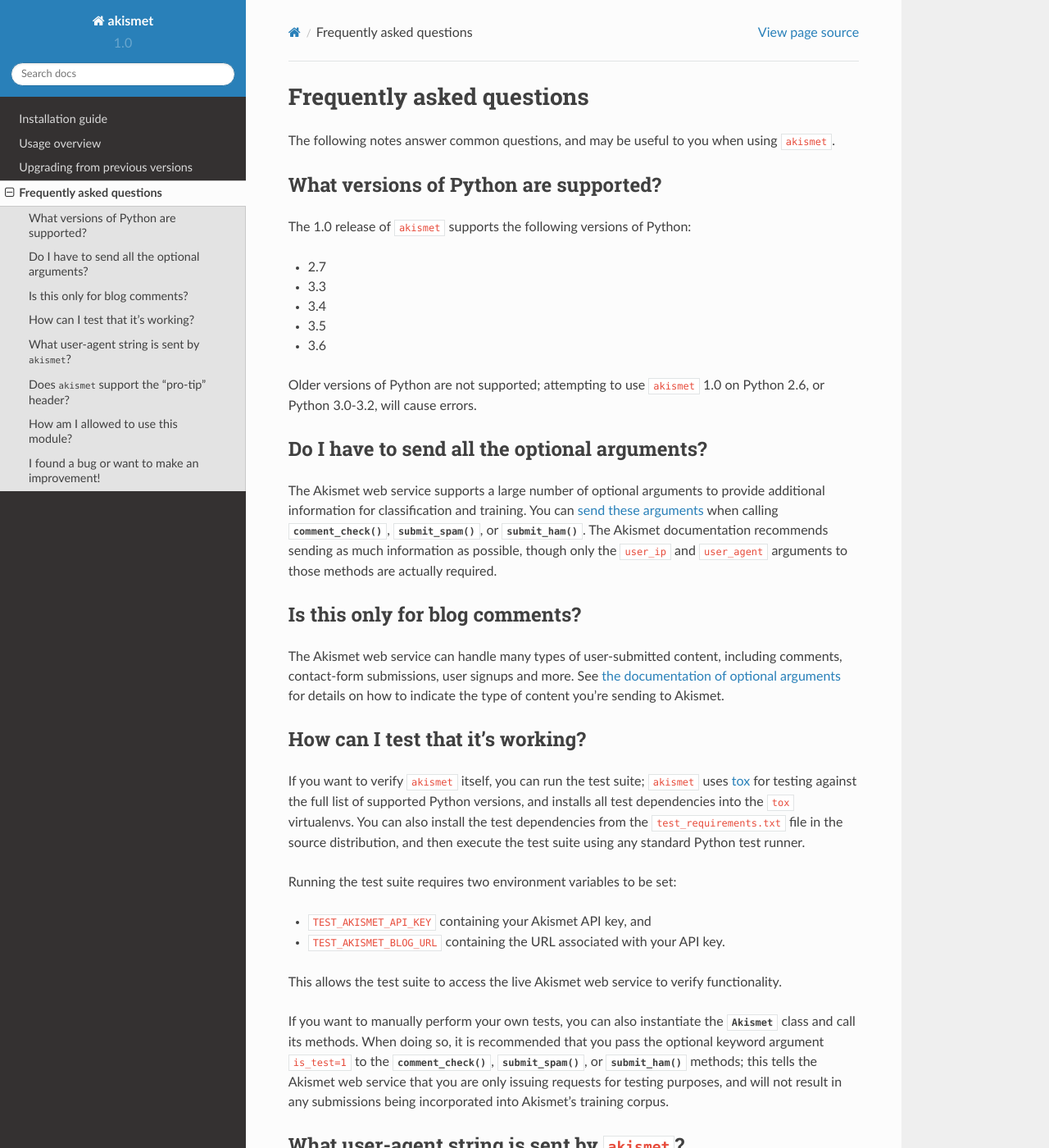
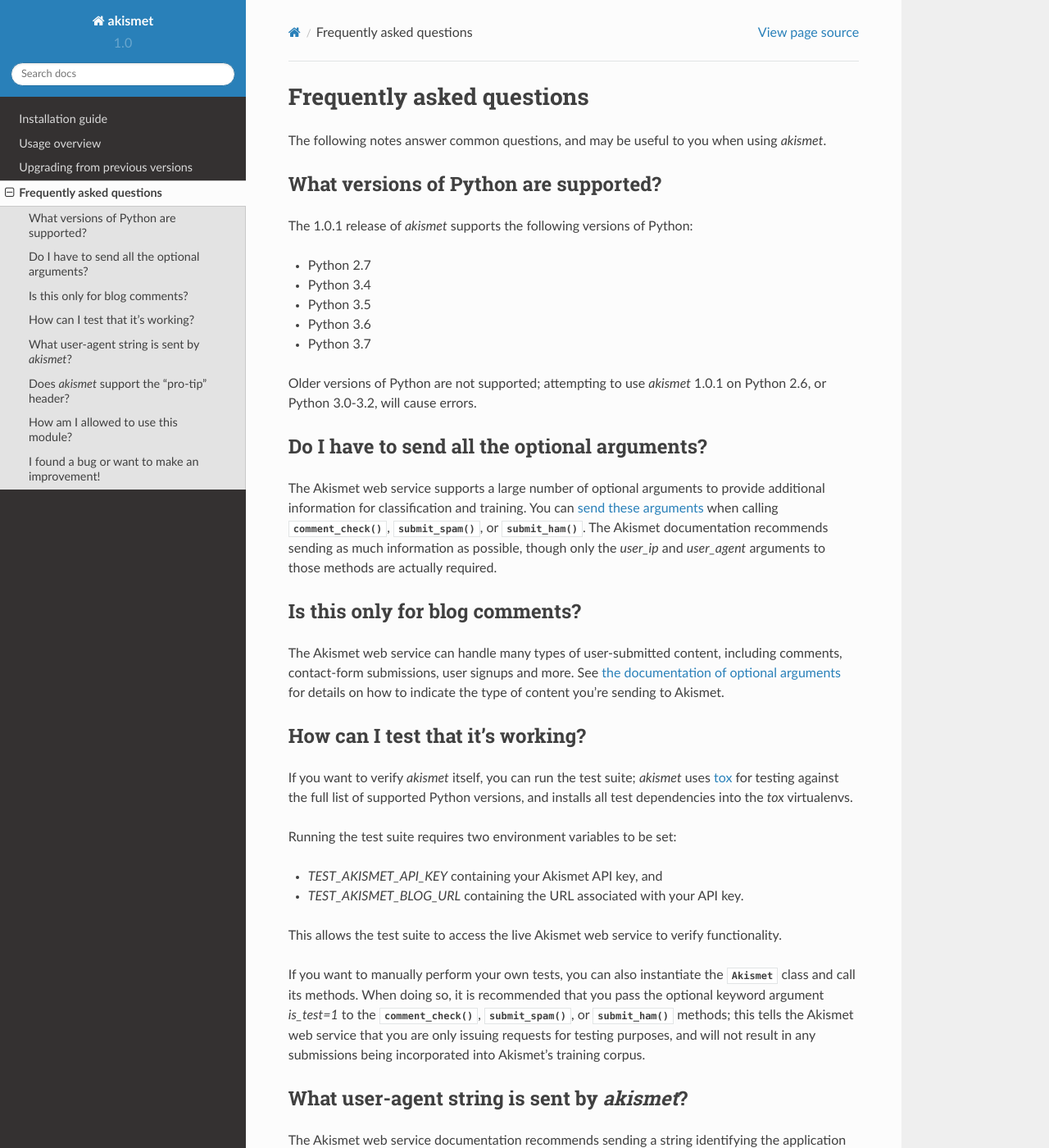
Before and after one commit to ubernostrum/akismet, a Sphinx documentation site: the page built from docs/faq.rst, in a window 1280 px wide and 1400 px high. Shown: the whole window at 82% size. Built offline with Sphinx 7.4.7 and the Read the Docs theme 2.0.0, drawn with Linux system fonts in a browser that asks for light colours; some of the changed text lies outside the part shown.

```diff
--- a/docs/conf.py
+++ b/docs/conf.py
@@ -4,7 +4,7 @@ import sys
 
 on_rtd = os.environ.get('READTHEDOCS', None) == 'True'
 
-extensions = []
+extensions = ['sphinx.ext.intersphinx']
 templates_path = ['_templates']
 source_suffix = '.rst'
 master_doc = 'index'
@@ -20,6 +20,11 @@ latex_documents = [
   ('index', 'akismet.tex', u'akismet Documentation',
    u'Michael Foord and James Bennett', 'manual'),
 ]
+
+intersphinx_mapping = {
+    'python': ('https://docs.python.org/3', None),
+}
+
 if not on_rtd:
     import sphinx_rtd_theme
     html_theme = 'sphinx_rtd_theme'
--- a/docs/faq.rst
+++ b/docs/faq.rst
@@ -4,27 +4,27 @@ Frequently asked questions
 ==========================
 
 The following notes answer common questions, and may be useful to you
-when using ``akismet``.
+when using `akismet`.
 
 
 What versions of Python are supported?
 --------------------------------------
 
-The |version| release of ``akismet`` supports the following versions
-of Python:
+The |release| release of `akismet` supports the following versions of
+Python:
 
-* 2.7
+* Python 2.7
 
-* 3.3
+* Python 3.4
 
-* 3.4
+* Python 3.5
 
-* 3.5
+* Python 3.6
 
-* 3.6
+* Python 3.7
 
 Older versions of Python are not supported; attempting to use
-``akismet`` |version| on Python 2.6, or Python 3.0-3.2, will cause
+`akismet` |release| on Python 2.6, or Python 3.0-3.2, will cause
 errors.
 
 
@@ -38,7 +38,7 @@ can :ref:`send these arguments <optional-arguments>` when calling
 :meth:`~akismet.Akismet.submit_spam`, or
 :meth:`~akismet.Akismet.submit_ham`. The Akismet documentation
 recommends sending as much information as possible, though only the
-``user_ip`` and ``user_agent`` arguments to those methods are actually
+`user_ip` and `user_agent` arguments to those methods are actually
 required.
 
 
@@ -55,19 +55,16 @@ content you're sending to Akismet.
 How can I test that it's working?
 ---------------------------------
 
-If you want to verify ``akismet`` itself, you can run the test suite;
-``akismet`` uses `tox <https://tox.readthedocs.io/en/latest/>`_ for
+If you want to verify `akismet` itself, you can run the test suite;
+`akismet` uses `tox <https://tox.readthedocs.io/en/latest/>`_ for
 testing against the full list of supported Python versions, and
-installs all test dependencies into the ``tox`` virtualenvs. You can
-also install the test dependencies from the ``test_requirements.txt``
-file in the source distribution, and then execute the test suite using
-any standard Python test runner.
+installs all test dependencies into the `tox` virtualenvs.
 
 Running the test suite requires two environment variables to be set:
 
-* ``TEST_AKISMET_API_KEY`` containing your Akismet API key, and
+* `TEST_AKISMET_API_KEY` containing your Akismet API key, and
 
-* ``TEST_AKISMET_BLOG_URL`` containing the URL associated with your
+* `TEST_AKISMET_BLOG_URL` containing the URL associated with your
   API key.
 
 This allows the test suite to access the live Akismet web service to
@@ -76,7 +73,7 @@ verify functionality.
 If you want to manually perform your own tests, you can also
 instantiate the :class:`~akismet.Akismet` class and call its
 methods. When doing so, it is recommended that you pass the optional
-keyword argument ``is_test=1`` to the
+keyword argument `is_test=1` to the
 :meth:`~akismet.Akismet.comment_check`,
 :meth:`~akismet.Akismet.submit_spam`, or
 :meth:`~akismet.Akismet.submit_ham` methods; this tells the Akismet
@@ -85,43 +82,43 @@ and will not result in any submissions being incorporated into
 Akismet's training corpus.
 
 
-What user-agent string is sent by ``akismet``?
+What user-agent string is sent by `akismet`?
 ----------------------------------------------
 
 The Akismet web service documentation recommends sending a string
 identifying the application or platform with version, and Akismet
 plugin/implementation name with version. In accordance with this,
-``akismet`` sends an HTTP ``User-Agent`` based on the versions of
-Python and ``akismet`` in use. For example, ``akismet`` 1.0 on Python
-3.5 will send ``Python/3.5 | akismet.py/1.0.1``.
+`akismet` sends an HTTP `User-Agent` based on the versions of Python
+and `akismet` in use. For example, `akismet` 1.0 on Python 3.5 will
+send `Python/3.5 | akismet.py/1.0.1`.
 
 
-Does ``akismet`` support the "pro-tip" header?
+Does `akismet` support the "pro-tip" header?
 ----------------------------------------------
 
 For content determined to be "blatant" spam (and thus which does not
 need to be placed into a queue for review by a human), the Akismet web
-service will add the header ``X-akismet-pro-tip: discard`` to its
+service will add the header `X-akismet-pro-tip: discard` to its
 comment-check response.
 
-Currently, ``akismet`` does not recognize or expose the presence of
-this header, though a future version may do so.
+Currently, `akismet` does not recognize or expose the presence of this
+header, though a future version may do so.
 
 
 How am I allowed to use this module?
 ------------------------------------
 
-``akismet`` is distributed under a `three-clause BSD license
+`akismet` is distributed under a `three-clause BSD license
 <http://opensource.org/licenses/BSD-3-Clause>`_. This is an
 open-source license which grants you broad freedom to use,
 redistribute, modify and distribute modified versions of
-``akismet``. For details, see the file ``LICENSE`` in the source
-distribution of ``akismet``.
+`akismet`. For details, see the file `LICENSE` in the source
+distribution of `akismet`.
 
 
 I found a bug or want to make an improvement!
 ---------------------------------------------
 
-The canonical development repository for ``akismet`` is online at
+The canonical development repository for `akismet` is online at
 <https://github.com/ubernostrum/akismet>. Issues and pull requests can
 both be filed there.
```
Also changed, not shown: docs/index.rst (+5 -4 lines), docs/install.rst (+20 -34 lines), docs/overview.rst (+58 -55 lines), docs/upgrade.rst (+22 -22 lines).
